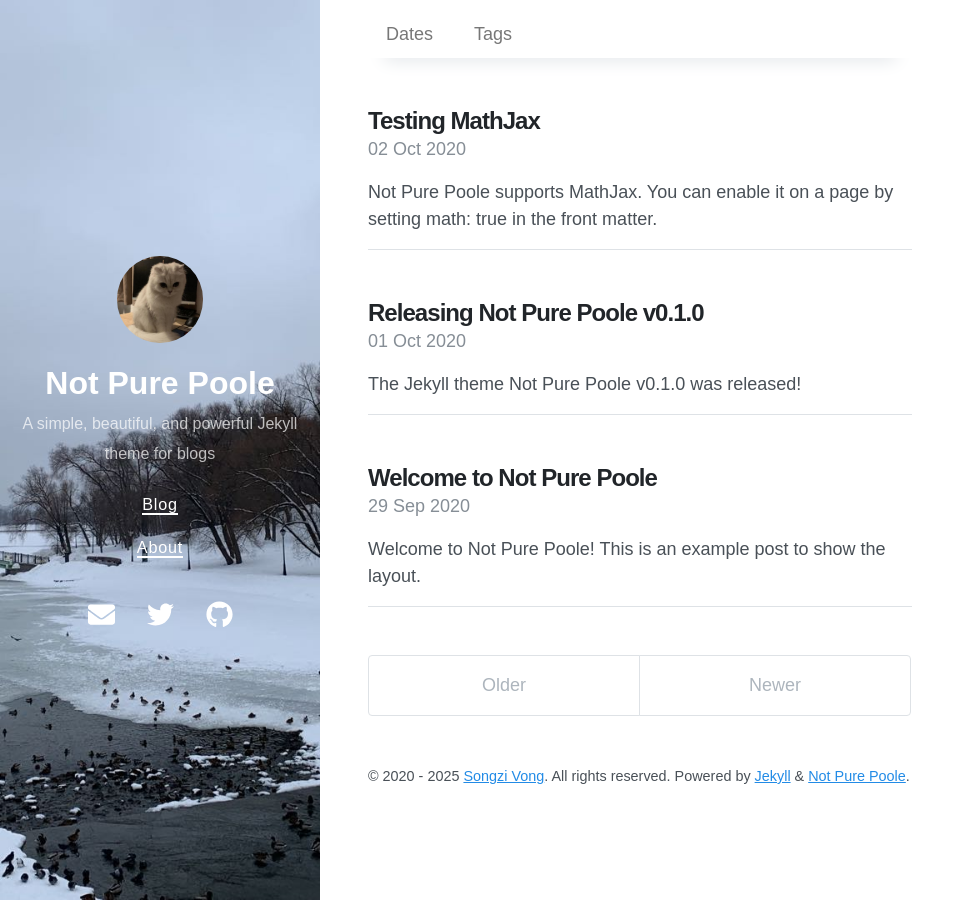
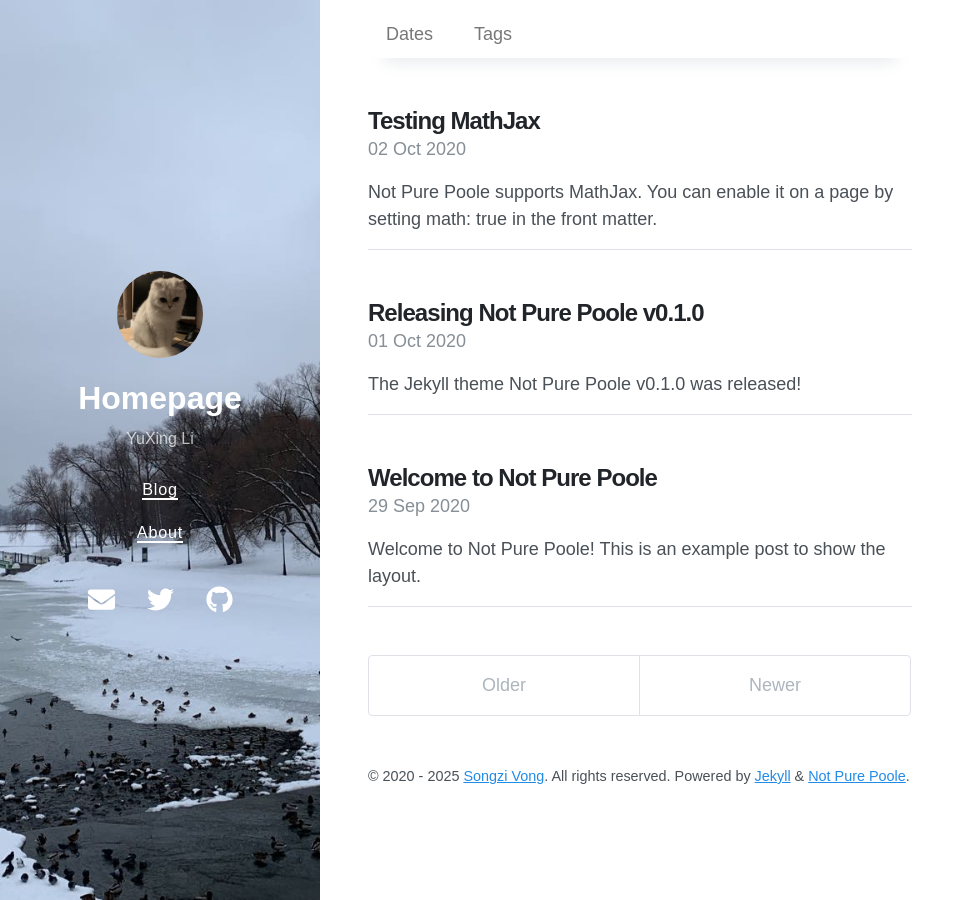
Before and after one commit to lanhuafengyue/lanhuafengyue.github.io, a Jekyll site: the page built from index.html, in a window 1280 px wide. Shown: the whole page, without its empty margins (0-975 px from the left). Built offline with Jekyll 4.4.1, drawn with Linux system fonts in a browser that asks for light colours; nearby versions of some CDN libraries; the list of posts is cut into pages by our own code.

Commit message:
Update _config.yml

```diff
--- a/_config.yml
+++ b/_config.yml
@@ -1,7 +1,7 @@
 # Setup
-title: Not Pure Poole
-description: A simple, beautiful, and powerful Jekyll theme for blogs
-url: https://vszhub.github.io
+title: Homepage
+description: YuXing Li
+url: https://lanhuafengyue.github.io/
 avatar: /avatar.jpeg
 paginate: 5
 permalink: pretty
@@ -35,8 +35,8 @@
 social:
   name: Songzi Vong
   links:
-    - https://twitter.com/vszhub
-    - https://github.com/vszhub
+    - https://lanhuafengyue.github.io/
+    - https://lanhuafengyue.github.io/
 google_site_verification: xxxxx
 lang: en
 
```
